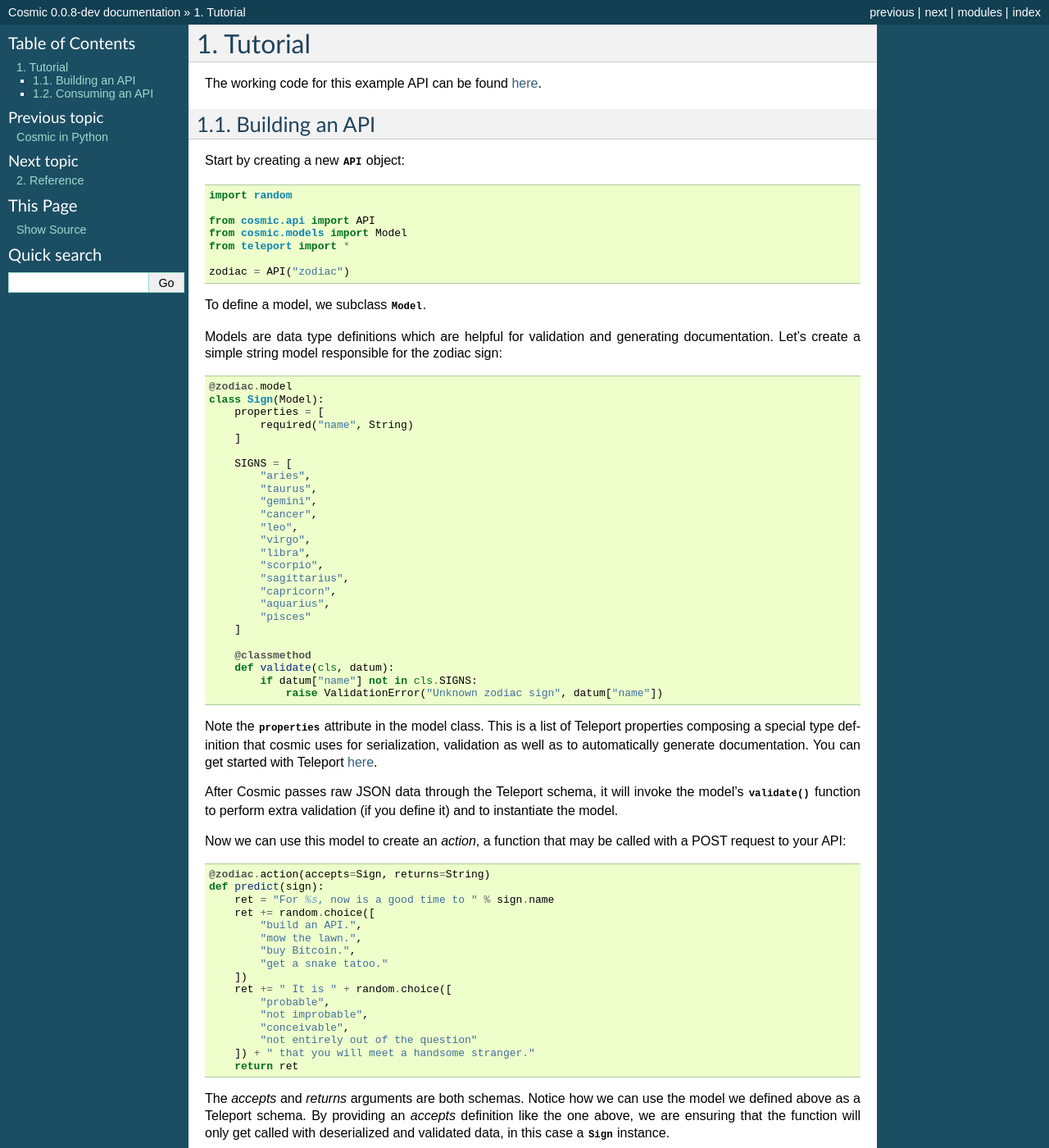
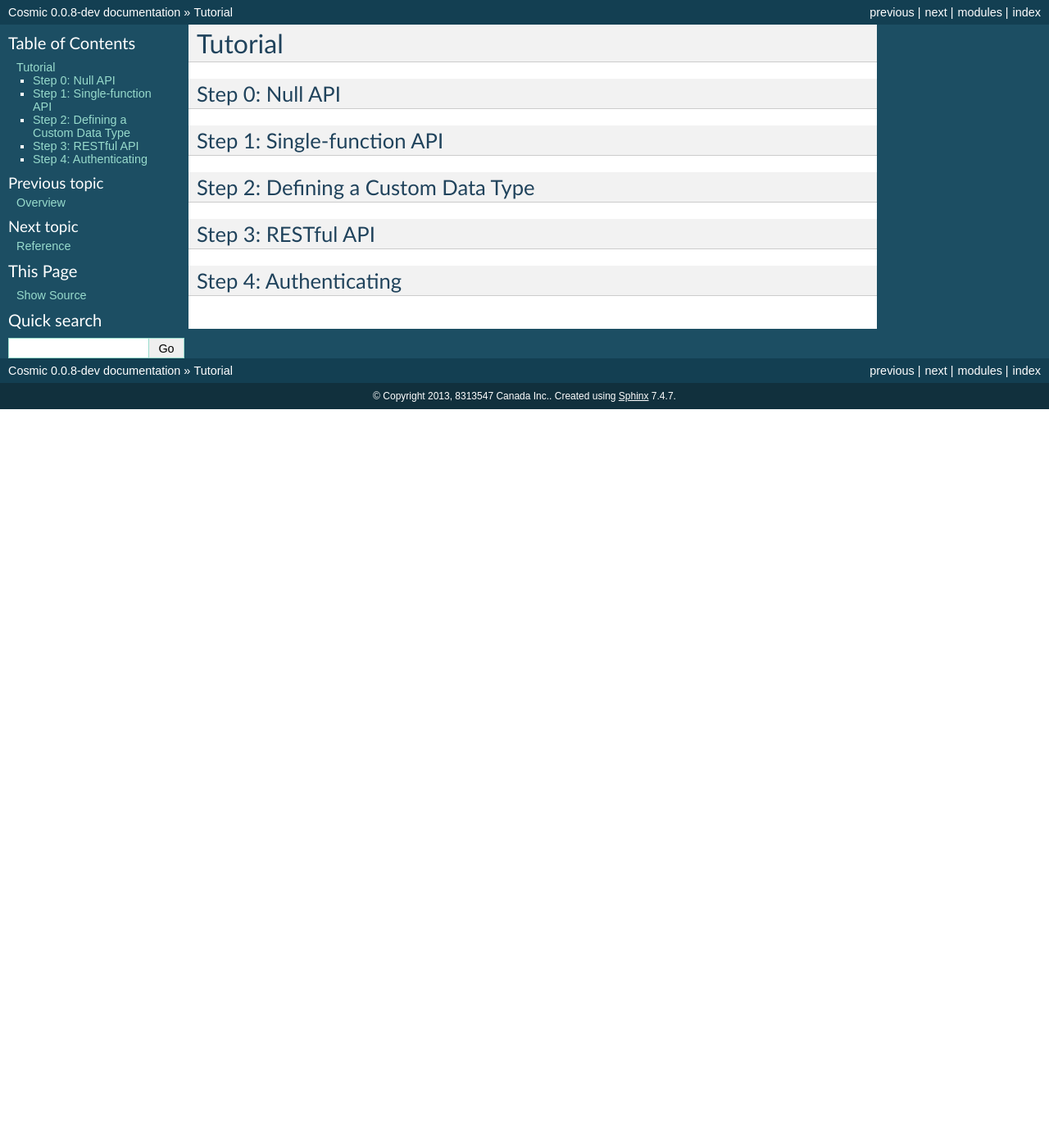
Before and after one commit to cosmic-api/cosmic.py, a Sphinx documentation site: the page built from docs/source/tutorial.rst, in a window 1280 px wide and 1400 px high. Shown: the whole window at 82% size. Built offline with Sphinx 7.4.7, drawn with Linux system fonts in a browser that asks for light colours; some of the changed text lies outside the part shown.

Commit message:
Make table of contents, point for for Foreword

```diff
--- a/docs/source/index.rst
+++ b/docs/source/index.rst
@@ -13,8 +13,9 @@ Contents:
 
 .. toctree::
    :maxdepth: 2
-   :numbered:
 
+   foreword
+   overview
    tutorial
    reference
 
--- a/docs/source/tutorial.rst
+++ b/docs/source/tutorial.rst
@@ -1,184 +1,17 @@
 Tutorial
 ========
 
-The working code for this example API can be found `here <https://github.com/cosmic-api/cosmic.py/blob/master/examples/zodiac.py>`_.
+Step 0: Null API
+----------------
 
-Building an API
-"""""""""""""""
+Step 1: Single-function API
+---------------------------
 
-Start by creating a new :class:`~cosmic.api.API` object::
+Step 2: Defining a Custom Data Type
+-----------------------------------
 
-    import random
+Step 3: RESTful API
+-------------------
 
-    from cosmic.api import API
-    from cosmic.models import Model
-    from teleport import *
-
-    zodiac = API("zodiac")
-
-To define a model, we subclass :class:`~cosmic.models.Model`.
-
-Models are data type definitions which are helpful for validation and
-generating documentation. Let's create a simple string model responsible for
-the zodiac sign::
-
-    @zodiac.model
-    class Sign(Model):
-        properties = [
-            required("name", String)
-        ]
-
-        SIGNS = [
-            "aries",
-            "taurus",
-            "gemini",
-            "cancer",
-            "leo",
-            "virgo",
-            "libra",
-            "scorpio",
-            "sagittarius",
-            "capricorn",
-            "aquarius",
-            "pisces"
-        ]
-
-        @classmethod
-        def validate(cls, datum):
-            if datum["name"] not in cls.SIGNS:
-                raise ValidationError("Unknown zodiac sign", datum["name"])
-
-Note the :attr:`properties` attribute in the model class. This is a list of
-Teleport properties composing a special type definition that cosmic uses for
-serialization, validation as well as to automatically generate documentation.
-You can get started with Teleport `here </docs/teleport/python/>`_.
-
-After Cosmic passes raw JSON data through the Teleport schema, it will invoke
-the model's :meth:`validate` function to perform extra validation (if you
-define it) and to instantiate the model.
-
-Now we can use this model to create an *action*, a function that may be called
-with a POST request to your API::
-
-    @zodiac.action(accepts=Sign, returns=String)
-    def predict(sign):
-        ret = "For %s, now is a good time to " % sign.name
-        ret += random.choice([
-            "build an API.",
-            "mow the lawn.",
-            "buy Bitcoin.",
-            "get a snake tatoo."
-        ])
-        ret += " It is " + random.choice([
-            "probable",
-            "not improbable",
-            "conceivable",
-            "not entirely out of the question"
-        ]) + " that you will meet a handsome stranger."
-        return ret
-
-The *accepts* and *returns* arguments are both schemas. Notice how we can use
-the model we defined above as a Teleport schema. By providing an *accepts*
-definition like the one above, we are ensuring that the function will only get
-called with deserialized and validated data, in this case a
-:class:`Sign` instance.
-
-Now you are ready to run the API. The :meth:`~cosmic.api.API.run` method uses
-`Flask <http://flask.pocoo.org/>`_ to serve your API::
-
-    zodiac.run()
-
-This will create several HTTP endpoints. If you visit ``/spec.json`` you will see:
-
-.. code:: json
-
-    {
-      "name":"zodiac",
-      "models":{
-        "map":{
-          "Sign":{
-            "data_schema":{
-              "type":"Struct",
-              "param":{
-                "map":{
-                  "name":{
-                    "required": true,
-                    "schema": {"type": "String"}
-                  }
-                },
-                "order": ["name"]
-              }
-            },
-            "query_fields": {
-              "map": {},
-              "order": []
-            },
-            "links": {
-              "map": {},
-              "order": []
-            }
-          }
-        },
-        "order": ["Sign"]
-      },
-      "actions": {
-        "map": {
-          "predict": {
-            "returns": {"type": "String"},
-            "accepts": {"type": "zodiac.Sign"}
-          }
-        },
-        "order": ["predict"]
-      }
-    }
-
-This endpoint can be used to dynamically build a client for your API.
-The type signatures are used for documentation and validation.
-
-You can now interact with your new API via POST requests:
-
-.. code:: bash
-
-    $ curl -X POST -H "Content-Type: application/json" -d '{"name": "leo"}' http://localhost:5000/actions/predict
-    "For leo, now is a good time to get a snake tatoo. It is probable that you will meet a handsome stranger."
-
-If you try to submit an invalid zodiac sign, you'll get a 400 error response:
-
-.. code:: bash
-
-    $ curl -X POST -H "Content-Type: application/json" -d '{"name": "tiger"}' http://localhost:5000/actions/predict
-    {"error": "Unknown zodiac sign: u'tiger'"}
-
-Consuming an API
-""""""""""""""""
-
-Now that we've launched our API, we can consume it using the same library we used to build it.
-
-.. code:: python
-
-    from cosmic.api import API
-    from cosmic import cosmos
-
-    with cosmos:
-        zodiac = API.load("http://localhost:5000/spec.json")
-        pisces = zodiac.models.Sign({"name": "pisces"})
-
-        zodiac.actions.predict(pisces) # returns prediction as a string
-
-When we instantiate a model from a third-party API, the only validation Cosmic can run is schema
-validation. Thus, this will work without error:
-
-.. code:: python
-
-    >>> pisces = zodiac.models.Sign("pies")
-
-However, when you try to use it in an action, you will receive and error:
-
-.. code:: python
-
-    >>> with cosmos: zodiac.actions.predict(pisces)
-    Traceback (most recent call last):
-      File "<stdin>", line 1, in <module>
-      File "cosmic/actions.py", line 93, in __call__
-        raise InternalServerError(res.json['error'])
-    werkzeug.exceptions.InternalServerError: Unknown zodiac sign: u'pies'
+Step 4: Authenticating
+----------------------
```
Also changed, not shown: docs/source/foreword.rst (added, +58 -0 lines), docs/source/overview.rst (added, +20 -0 lines).
